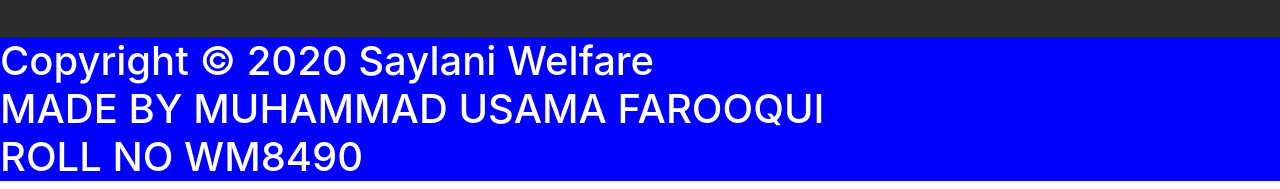
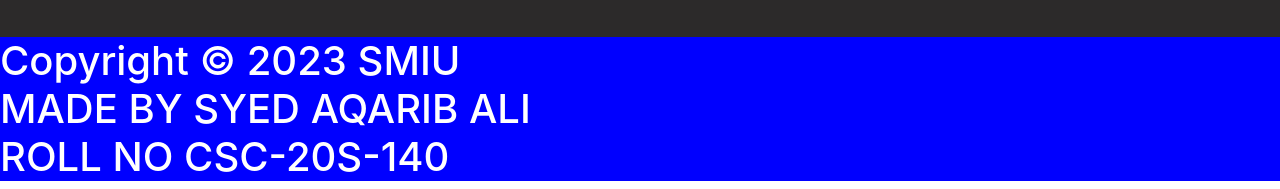
Before and after one commit to syedaqaribali/saylani_home_page, a plain HTML site: page index.html in a window 1280 px wide. Shown: the part 4422-4611 px from the top of the page. Drawn offline with nearby package versions, Linux system fonts and the light colour scheme.

Commit message:
Update index.html

```diff
--- a/index.html
+++ b/index.html
@@ -351,7 +351,7 @@
     <div class="row">
         <div class="col">
             <div class="copyrights">
-                <h1>Copyright © 2020 Saylani Welfare <br> MADE BY MUHAMMAD USAMA FAROOQUI <br> ROLL NO WM8490</h1>
+                <h1>Copyright © 2023 SMIU <br> MADE BY SYED AQARIB ALI <br> ROLL NO CSC-20S-140</h1>
            </div>
         </div>
     </div>
```
